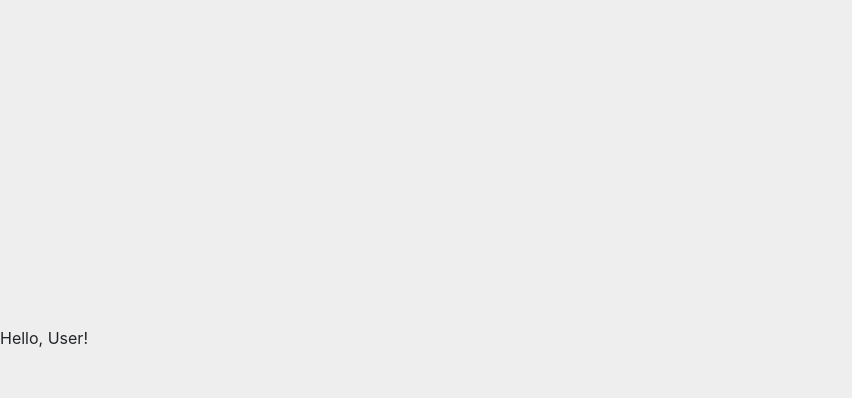
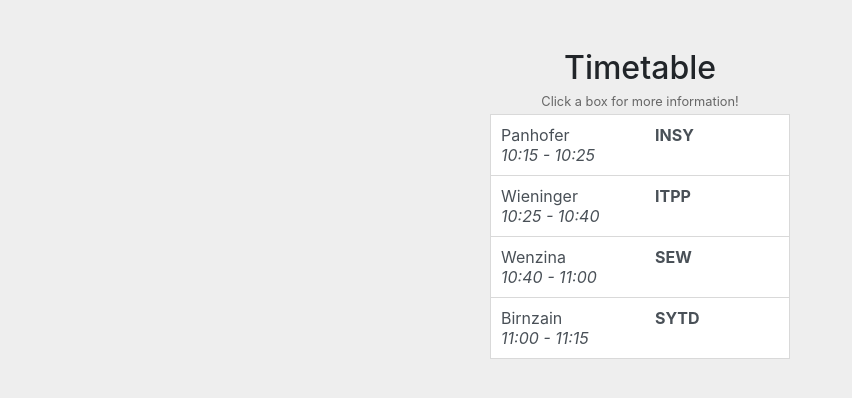
Before and after one commit to thimma11/ITP_Schnuppertage, a React (Create React App) app in the folder app/: page / in a window 1280 px wide. Both pictures are taken after a click on the button "Login". Shown: the top 398 px of the page, without its empty margins (0-852 px from the left). Built offline with nearby package versions, Linux system fonts and the light colour scheme.

Commit message:
Gefixt
ez

```diff
--- a/app/src/components/App.js
+++ b/app/src/components/App.js
@@ -17,7 +17,7 @@ class App extends React.Component{
     render(){
         return (
             <div className="App">
-                <LoginRegister onClickHandler={this.RegisterSession} hidden={this.state.user ? true : false} />
+                {this.RenderAuthentication()}
                 {this.RenderUserView()}
             </div>
         )
@@ -34,7 +34,14 @@ class App extends React.Component{
     RenderUserView() {
         if(this.state.user)
             return (
-                <UserView hidden={this.state.user ? false : true} user={this.state.user} />
+                <UserView user={this.state.user} />
+            );
+    }
+
+    RenderAuthentication() {
+        if(!this.state.user)
+            return (
+                <LoginRegister onClickHandler={this.RegisterSession} />
             );
     }
 
--- a/app/src/components/LoginRegister.js
+++ b/app/src/components/LoginRegister.js
@@ -15,7 +15,7 @@ class LoginRegister extends React.Component{
 
     render(){
         return(
-            <div className="Form" style={{"visibility": this.props.hidden ? "hidden" : "visible"}}>
+            <div className="Form">
                 <div className="FormHeading">
                     {this.state.login ? "Login" : "Register"}
                 </div>
--- a/app/src/components/UserView.js
+++ b/app/src/components/UserView.js
@@ -1,4 +1,5 @@
 import React from 'react';
+import TimeTable from './Timetable';
 
 
 export default class UserView extends React.Component {
@@ -9,25 +10,32 @@ export default class UserView extends React.Component {
 
     render() {
         return(
-            <div style={{"visibility": this.props.hidden ? "hidden" : "visible"}}>
+            <div>
                 {this.renderForUser()}
             </div>
         )
     }
 
     renderForUser() {
-        if(this.props.user.Admin)
+        if(this.props.user.Admin) {
             return (
                 <div>
                     Hello, Admin!
                 </div>
             );
-        else
+        }
+        else {
+            const lessons = [
+                {id:1, teacher:"Panhofer", subject:"INSY", description:"Informationssysteme", beginDate:"10:15", endDate:"10:25"},
+                {id:2, teacher:"Wieninger", subject:"ITPP", description:"Informationstechnische Projekte", beginDate:"10:25", endDate:"10:40"},
+                {id:3, teacher:"Wenzina", subject:"SEW", description:"Softwareentwicklung", beginDate:"10:40", endDate:"11:00"},
+                {id:4, teacher:"Birnzain", subject:"SYTD", description:"Dezentrale Systeme", beginDate:"11:00", endDate:"11:15"}
+            ];
+
             return (
-                <div>
-                    Hello, User!
-                </div>
+                <TimeTable lessons={lessons} />
             );
+        }
     }
 
 
--- a/app/src/index.js
+++ b/app/src/index.js
@@ -4,13 +4,6 @@ import App from './components/App';
 import Timetable from './components/Timetable';
 import registerServiceWorker from './registerServiceWorker';
 
-const lessons = [
-	{id:1, teacher:"Panhofer", subject:"INSY", description:"Informationssysteme", beginDate:"10:15", endDate:"10:25"},
-	{id:2, teacher:"Wieninger", subject:"ITPP", description:"Informationstechnische Projekte", beginDate:"10:25", endDate:"10:40"},
-	{id:3, teacher:"Wenzina", subject:"SEW", description:"Softwareentwicklung", beginDate:"10:40", endDate:"11:00"},
-	{id:4, teacher:"Birnzain", subject:"SYTD", description:"Dezentrale Systeme", beginDate:"11:00", endDate:"11:15"}
-];
-
 ReactDOM.render(<App />, document.getElementById('root'));
 //ReactDOM.render(<Timetable  lessons={lessons}/>, document.getElementById('root'));
 registerServiceWorker();
```
